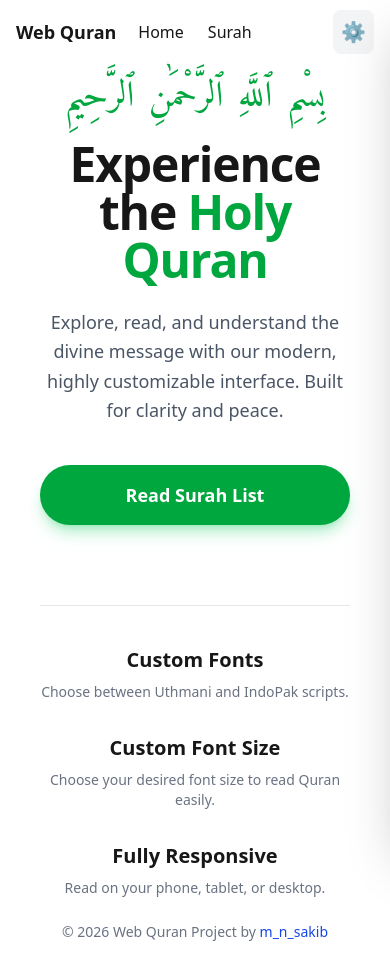
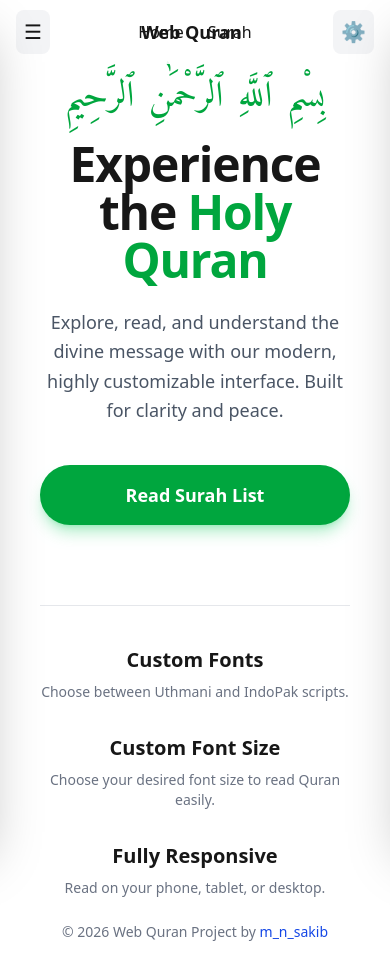
Before and after one commit to m-n-sakib-dev/web-quran, a Next.js app in the folder client/: page / in a window 390 px wide. Built offline with nearby package versions, Linux system fonts and the light colour scheme.

Commit message:
navbar left incon added

```diff
--- a/client/src/components/Navbar.tsx
+++ b/client/src/components/Navbar.tsx
@@ -6,6 +6,7 @@ import { useEffect } from "react";
 
 export default function Navbar() {
     const [isRightSidebarOpen, setRightSidebarOpen] = useState<boolean>(false);
+    const [isLeftSidebarOpen, setLeftSidebarOpen] = useState<boolean>(false);
     const [isLargeScreen, setIsLargeScreen] = useState<boolean>(false);
     useEffect(() => {
         setIsLargeScreen(window.innerWidth >= 1024);
@@ -15,6 +16,15 @@ export default function Navbar() {
         <>
             <nav className="fixed top-0 left-0 right-0 z-50 bg-white/80 backdrop-blur-md">
                 <div className="max-w-7xl mx-auto px-4 h-16 flex items-center justify-between">
+                    <div className="lg:hidden">
+                        <button
+                            onClick={() => setLeftSidebarOpen(true)}
+                            className="bg-gray-100 hover:bg-gray-200 p-2 rounded-lg transition-all cursor-pointer text-xl"
+                            title="Menu"
+                        >
+                            ☰
+                        </button>
+                    </div>
 
                     <Link href="/" className="font-bold text-lg md:text-xl flex-shrink-0">
                         Web Quran
@@ -34,10 +44,20 @@ export default function Navbar() {
                             ⚙️
                         </button>
                     </div>
+
                 </div>
             </nav>
 
-            {/* Settings Sidebar */}
+            {!isLargeScreen && (<div
+                className={`fixed inset-y-0 left-0 w-72 shadow-2xl transform ${isLeftSidebarOpen ? "translate-x-0" : "-translate-x-full"
+                    } transition-transform duration-300 ease-in-out p-6 z-50 bg-gray-300`}
+            >
+
+                <SettingsSidebar
+                    onClose={() => setLeftSidebarOpen(false)}
+                />
+            </div>)}
+
             {!isLargeScreen && (<div
                 className={`fixed inset-y-0 right-0 w-72 shadow-2xl transform ${isRightSidebarOpen ? "translate-x-0" : "translate-x-full"
                     } transition-transform duration-300 ease-in-out p-6 z-50 bg-gray-300`}
```
